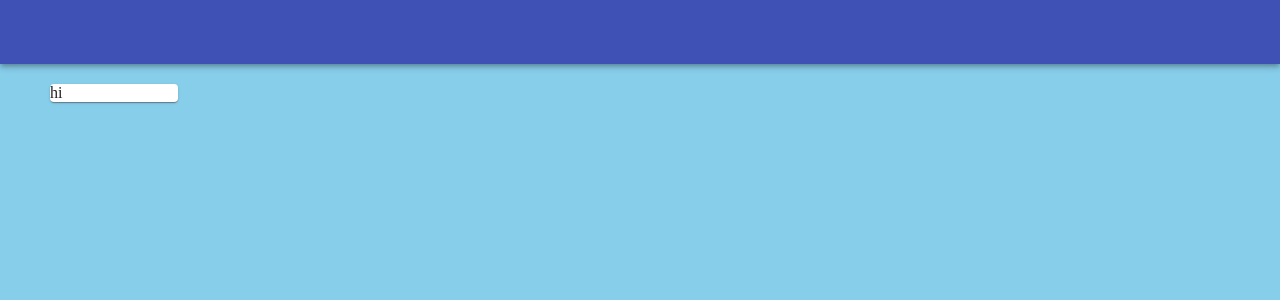
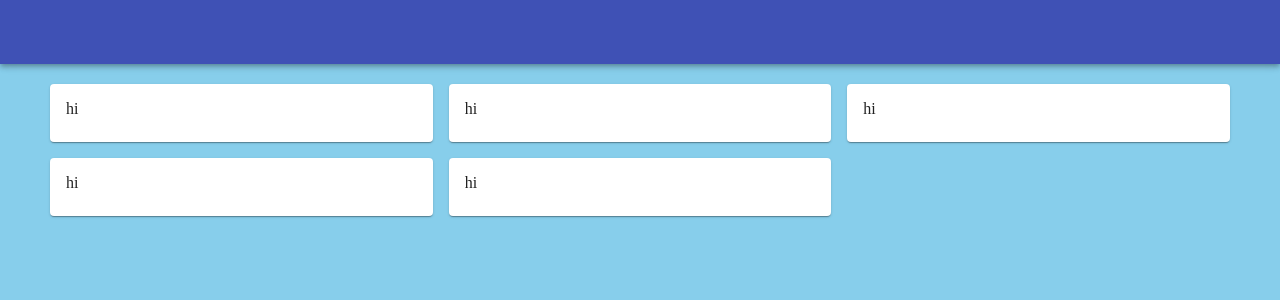
Before and after one commit to Cassen999/Pokescript, a React (Create React App) app: page / in a window 1280 px wide. Shown: the top 300 px of the page. Built offline with nearby package versions, Linux system fonts and the light colour scheme.

Commit message:
added cardcontent to grid cards

```diff
--- a/src/Pokedex.js
+++ b/src/Pokedex.js
@@ -1,5 +1,5 @@
 import React from "react";
-import { AppBar, Toolbar, Grid, Card } from '@material-ui/core';
+import { AppBar, Toolbar, Grid, Card, CardContent } from '@material-ui/core';
 import { makeStyles } from '@material-ui/core/styles';
 
 const useStyles = makeStyles({
@@ -13,7 +13,10 @@ const useStyles = makeStyles({
 const getPokemonCard = () => {
     return(
         <Grid item xs={12} sm={4}>
-            <Card>hi</Card>
+            <Card>
+                {/* using cardcontent helps with spacing */}
+                <CardContent>hi</CardContent>
+            </Card>
         </Grid>
     )
 }
@@ -26,9 +29,11 @@ const Pokedex = () => {
             <Toolbar />
         </AppBar>
         <Grid container spacing={2} className={classes.pokedexContainer}>
-            <Grid item xs={4}>
                 {getPokemonCard()}
-            </Grid>
+                {getPokemonCard()}
+                {getPokemonCard()}
+                {getPokemonCard()}
+                {getPokemonCard()}
         </Grid>
         </>
     )
```
Also changed, not shown: 1 other file (tests, documents, lock files or other folders).
